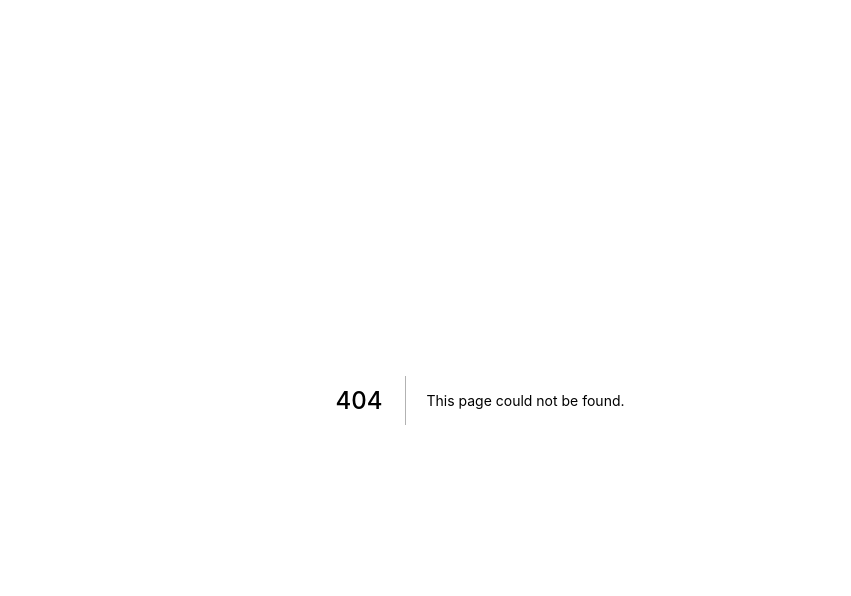
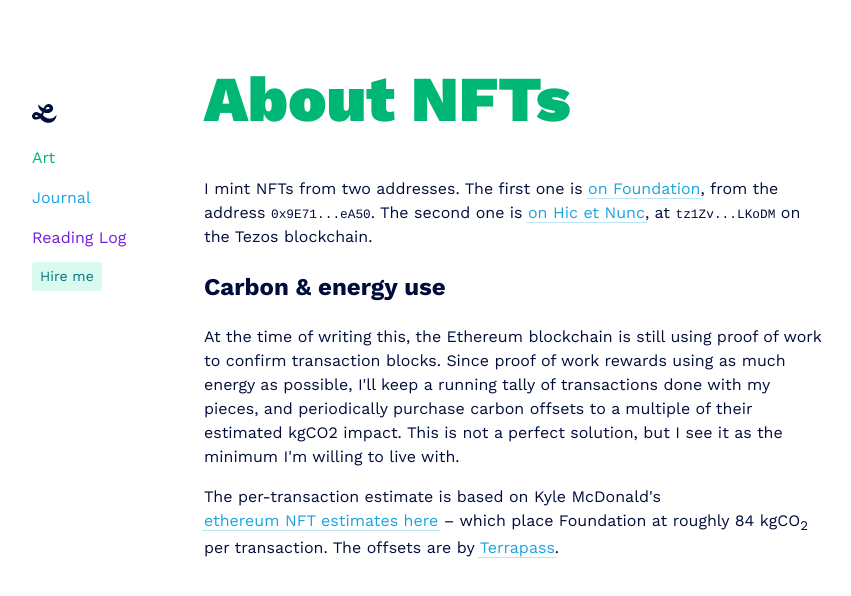
Before and after one commit to L-A/louis-andre.net, a Next.js app: page /nft in a window 1280 px wide. Before the commit this address had no page. Shown: the top 596 px of the page, without its empty margins (160-1011 px from the left). Built offline with nearby package versions, Linux system fonts and the light colour scheme; a web font is replaced by a local one.

Commit message:
Update NFT information

```diff
--- /dev/null
+++ b/pages/nft.js
@@ -0,0 +1,68 @@
+import { Palette } from "../config"
+import Layout from "../components/layout"
+import Link from "../components/styled-link"
+
+const NFT = () => {
+	return (
+		<Layout pageTitle="About NFTs">
+			<h1>About NFTs</h1>
+			<p>
+				I mint NFTs from two addresses. The first one is{" "}
+				<Link href="https://foundation.app/@lalabadie">on Foundation</Link>,
+				from the address{" "}
+				<span
+					className="address"
+					title="0x9E7101C7741b919A389Fc9495D85843fEcAfeA50"
+				>
+					0x9E71...eA50
+				</span>
+				. The second one is{" "}
+				<Link href="https://www.hicetnunc.xyz/tz/tz1ZvTGYH5EBwgmaYngELeUw1qzgQRJLKoDM">
+					on Hic et Nunc
+				</Link>
+				, at{" "}
+				<span className="address" title="tz1ZvTGYH5EBwgmaYngELeUw1qzgQRJLKoDM">
+					tz1Zv...LKoDM
+				</span>{" "}
+				on the Tezos blockchain.
+			</p>
+
+			<h2>Carbon &amp; energy use</h2>
+
+			<p>
+				At the time of writing this, the Ethereum blockchain is still using
+				proof of work to confirm transaction blocks. Since proof of work rewards
+				using as much energy as possible, I'll keep a running tally of
+				transactions done with my pieces, and periodically purchase carbon
+				offsets to a multiple of their estimated kgCO2 impact. This is not a
+				perfect solution, but I see it as the minimum I'm willing to live with.
+			</p>
+
+			<p>
+				The per-transaction estimate is based on Kyle McDonald's{" "}
+				<Link href="https://github.com/kylemcdonald/ethereum-nft-activity">
+					ethereum NFT estimates here
+				</Link>{" "}
+				– which place Foundation at roughly 84 kgCO<sub>2</sub> per transaction.
+				The offsets are by{" "}
+				<Link href="https://terrapass.com/projects/sustainable-living-projects">
+					Terrapass
+				</Link>
+				.
+			</p>
+
+			<style jsx>{`
+				h1 {
+					color: ${Palette.art};
+				}
+
+				span.address {
+					font-size: 0.8em;
+					font-family: courier, monospace, sans-serif;
+				}
+			`}</style>
+		</Layout>
+	)
+}
+
+export default NFT
```
Also changed, not shown: pages/generative-art.js (+9 -14 lines).
